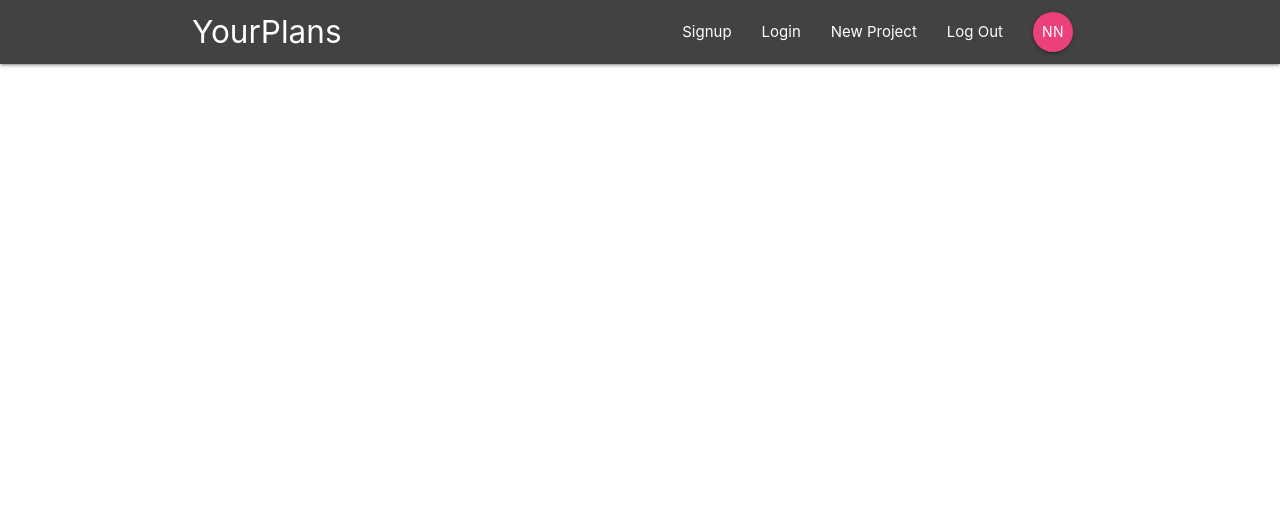
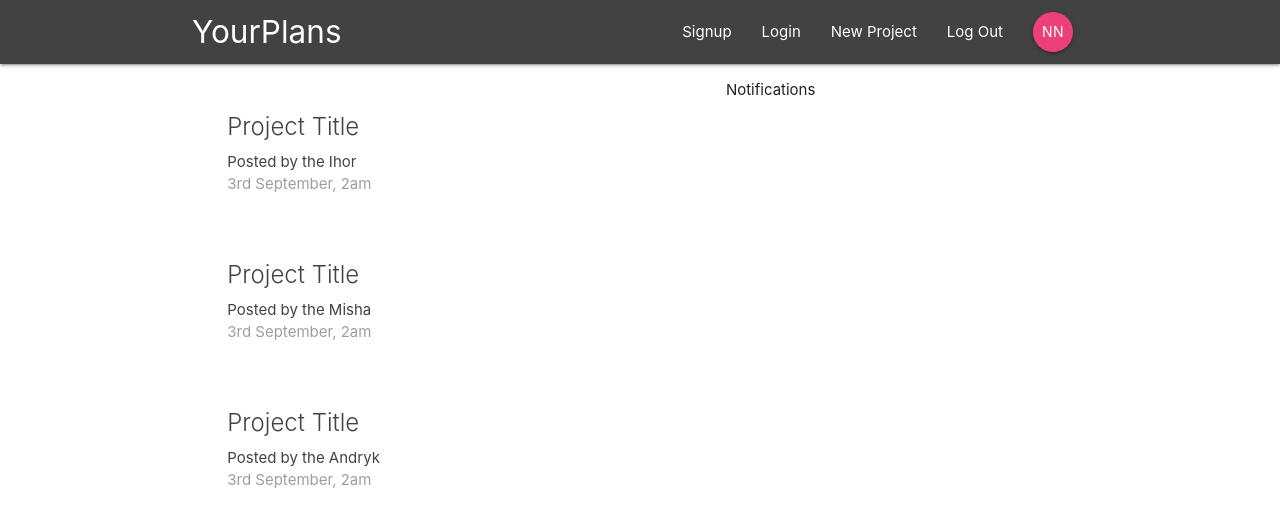
Before and after one commit to Ihor-Onyshchuk/your-plans, a React (Create React App) app: page / in a window 1280 px wide. Shown: the top 526 px of the page. Built offline with nearby package versions, Linux system fonts and the light colour scheme.

Commit message:
add Dashboard component

```diff
--- a/src/App.js
+++ b/src/App.js
@@ -1,12 +1,17 @@
 import React from 'react';
-import { BrowserRouter } from 'react-router-dom'
+import { BrowserRouter, Switch, Route } from 'react-router-dom';
+
 import Navbar from './components/layout/Navbar';
+import Dashboard from './components/dashboard/Dashboard';
 
 function App() {
 	return (
 		<BrowserRouter>
 			<div className="App">
 				<Navbar />
+				<Switch>
+					<Route path='/' component={Dashboard} />
+				</Switch>
 			</div>
 		</BrowserRouter >
 	);
--- a/src/components/dashboard/Dashboard.js
+++ b/src/components/dashboard/Dashboard.js
@@ -0,0 +1,20 @@
+import React, { PureComponent } from 'react';
+import Notifications from './Notifications';
+import ProjectList from '../projects/ProjectList';
+
+class Dashboard extends PureComponent {
+  render() {
+    return <div className="dashboard container">
+      <div className="row">
+        <div className="col s12 m6">
+          <ProjectList />
+        </div>
+        <div className="col s12 m5 offset-m1">
+          <Notifications />
+        </div>
+      </div>
+    </div>
+  }
+}
+
+export default Dashboard;
--- /dev/null
+++ b/src/components/dashboard/Notifications.js
@@ -0,0 +1,9 @@
+import React from 'react';
+
+const Notifications = () => (
+  <div>
+    <p>Notifications</p>
+  </div>
+)
+
+export default Notifications;
--- a/src/components/projects/ProjectList.js
+++ b/src/components/projects/ProjectList.js
@@ -0,0 +1,33 @@
+import React from 'react';
+
+const ProjectList = () => (
+  <div className="project-list section">
+
+    <div className="card z-depth-0 project-summary">
+      <div className="card-content grey-text text-darken-3">
+        <span className="card-title">Project Title</span>
+        <p>Posted by the Ihor</p>
+        <p className="grey-text">3rd September, 2am</p>
+      </div>
+    </div>
+
+    <div className="card z-depth-0 project-summary">
+      <div className="card-content grey-text text-darken-3">
+        <span className="card-title">Project Title</span>
+        <p>Posted by the Misha</p>
+        <p className="grey-text">3rd September, 2am</p>
+      </div>
+    </div>
+
+    <div className="card z-depth-0 project-summary">
+      <div className="card-content grey-text text-darken-3">
+        <span className="card-title">Project Title</span>
+        <p>Posted by the Andryk</p>
+        <p className="grey-text">3rd September, 2am</p>
+      </div>
+    </div>
+
+  </div>
+)
+
+export default ProjectList;
```
Also changed, not shown: src/components/dashboard/Notification.js (deleted).
